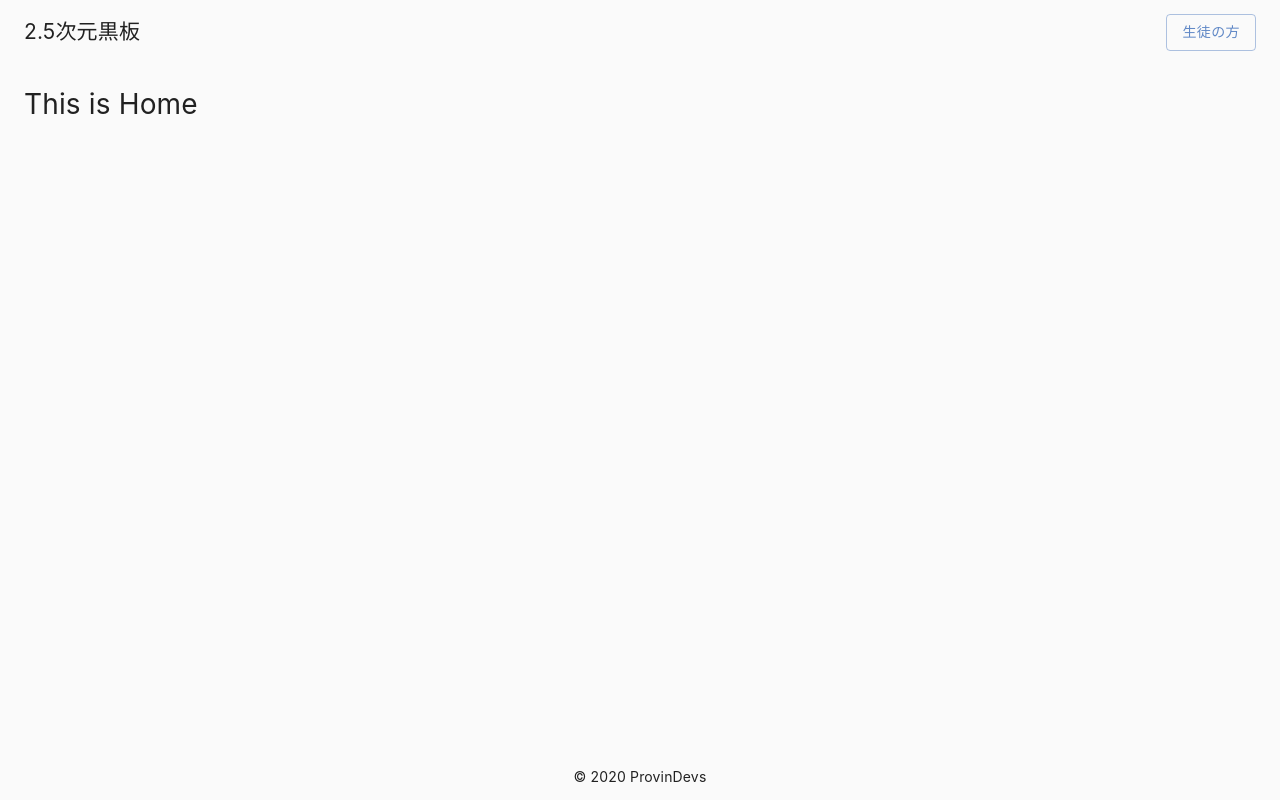
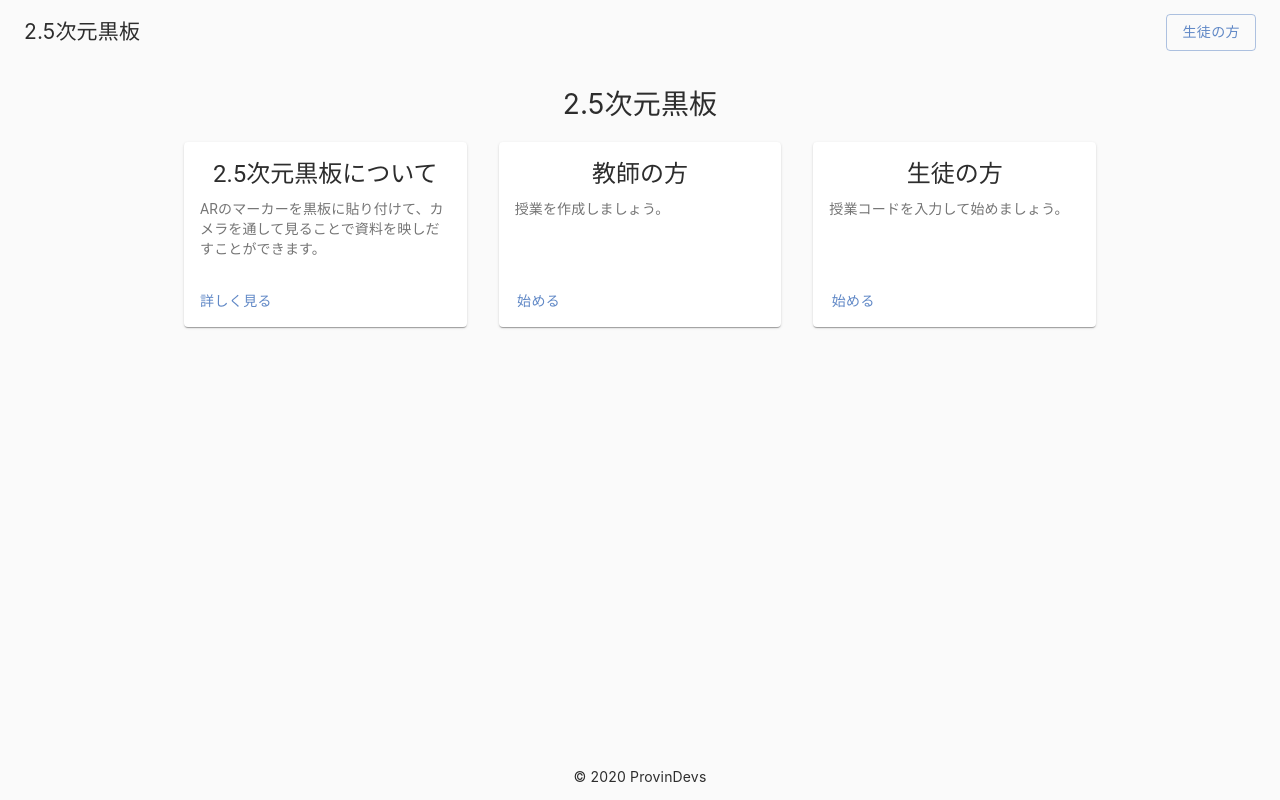
Before and after one commit to ProvinDevs/2020vol1-frontend, a React app: page / in a window 1280 px wide. Built offline with nearby package versions, Linux system fonts and the light colour scheme; a web font is replaced by a local one.

Commit message:
Feature/edit home (#59)
* いったんコミット

* リンク

```diff
--- a/src/pages/Home.tsx
+++ b/src/pages/Home.tsx
@@ -1,18 +1,86 @@
 import React, { FC } from "react";
+import { Link } from "react-router-dom";
+import {
+  Container,
+  Grid,
+  Card,
+  CardActions,
+  CardContent,
+  Typography,
+  Button,
+} from "@material-ui/core";
 
 import Header, { HeaderProps } from "../components/common/Header";
 import PageContainer from "../components/common/Container";
+
+import styles from "../scss/pages/home.scss";
+
+type menuContentsType = {
+  title: string;
+  contents: string;
+  linkText: string;
+  link: string;
+};
 
 const headerProps: HeaderProps = {
   role: "生徒",
   href: "/about",
 };
 
+const menuContents: menuContentsType[] = [
+  {
+    title: "2.5次元黒板について",
+    contents:
+      "ARのマーカーを黒板に貼り付けて、カメラを通して見ることで資料を映しだすことができます。",
+    linkText: "詳しく見る",
+    link: "/about",
+  },
+  {
+    title: "教師の方",
+    contents: "授業を作成しましょう。",
+    linkText: "始める",
+    link: "/teacher",
+  },
+  {
+    title: "生徒の方",
+    contents: "授業コードを入力して始めましょう。",
+    linkText: "始める",
+    link: "/join",
+  },
+];
+
+const HomeCard: FC<menuContentsType> = (menu) => (
+  <Card className={styles.homeMenu}>
+    <CardContent>
+      <Typography gutterBottom variant="h5" component="h2" className={styles.homeTitle}>
+        {menu.title}
+      </Typography>
+      <Typography variant="body2" color="textSecondary" component="p">
+        {menu.contents}
+      </Typography>
+    </CardContent>
+    <CardActions className={styles.homeContentsButton}>
+      <Button component={Link} to={menu.link} color="primary">
+        {menu.linkText}
+      </Button>
+    </CardActions>
+  </Card>
+);
+
 const Home: FC = () => (
   <>
     <Header {...headerProps} />
     <PageContainer>
-      <h1>This is Home</h1>
+      <h1 className={styles.homeTitle}>2.5次元黒板</h1>
+      <Container maxWidth="md">
+        <Grid container spacing={4}>
+          {menuContents.map((menu, key) => (
+            <Grid item xs={12} sm={6} md={4} key={key}>
+              <HomeCard {...menu} />
+            </Grid>
+          ))}
+        </Grid>
+      </Container>
     </PageContainer>
   </>
 );
--- /dev/null
+++ b/src/scss/pages/home.scss
@@ -0,0 +1,13 @@
+.home {
+  &Title {
+    text-align: center;
+  }
+  &Menu {
+    display: flex;
+    flex-direction: column;
+    height: 100%;
+  }
+  &ContentsButton {
+    margin-top: auto;
+  }
+}
--- a/src/theme.tsx
+++ b/src/theme.tsx
@@ -23,6 +23,10 @@ const theme = createMuiTheme({
     secondary: {
       main: "#EB8686",
     },
+    text: {
+      primary: "#2d2d2d",
+      secondary: "#757575",
+    },
   },
 });
 
```
